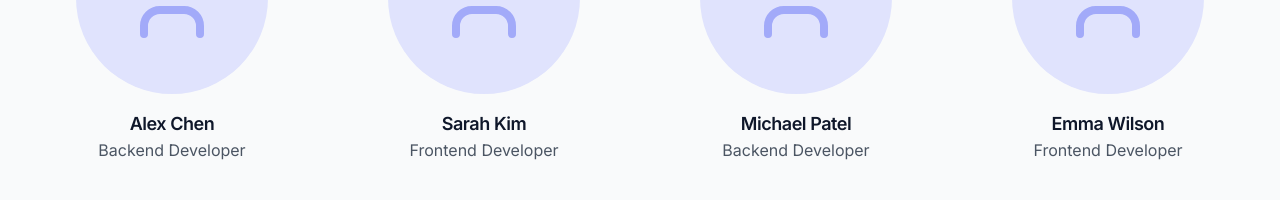
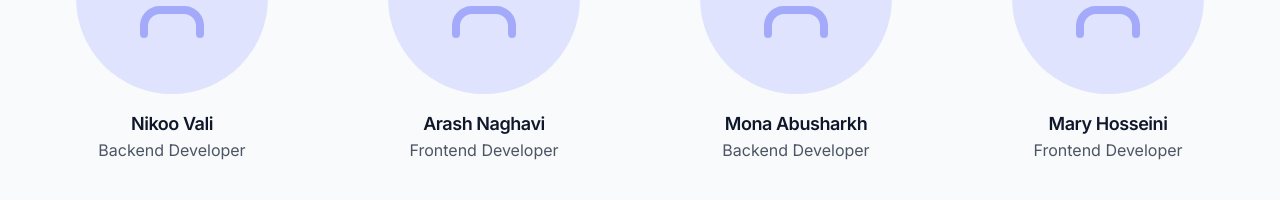
Before and after one commit to mclovin2002/mamad, a Next.js app: page / in a window 1280 px wide. Shown: the part 2172-2372 px from the top of the page. Built offline with nearby package versions, Linux system fonts and the light colour scheme.

Commit message:
Updated developer names

```diff
--- a/app/page.tsx
+++ b/app/page.tsx
@@ -148,22 +148,22 @@ export default function Home() {
 
             <div className="grid grid-cols-2 md:grid-cols-4 gap-8">
               <TeamMember
-                name="Alex Chen"
+                name="Nikoo Vali"
                 role="Backend Developer"
                 delay={0.1}
               />
               <TeamMember
-                name="Sarah Kim"
+                name="Arash Naghavi"
                 role="Frontend Developer"
                 delay={0.2}
               />
               <TeamMember
-                name="Michael Patel"
+                name="Mona Abusharkh"
                 role="Backend Developer"
                 delay={0.3}
               />
               <TeamMember
-                name="Emma Wilson"
+                name="Mary Hosseini"
                 role="Frontend Developer"
                 delay={0.4}
               />
```
